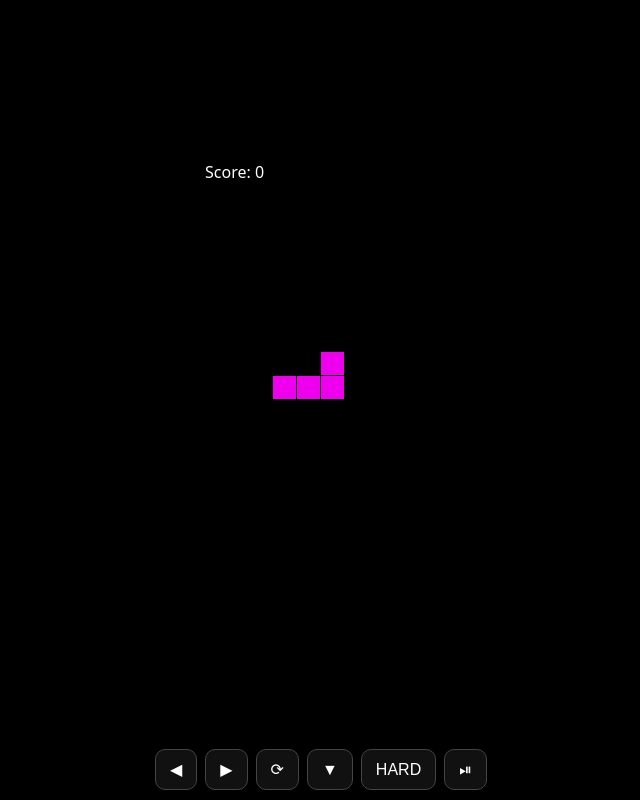
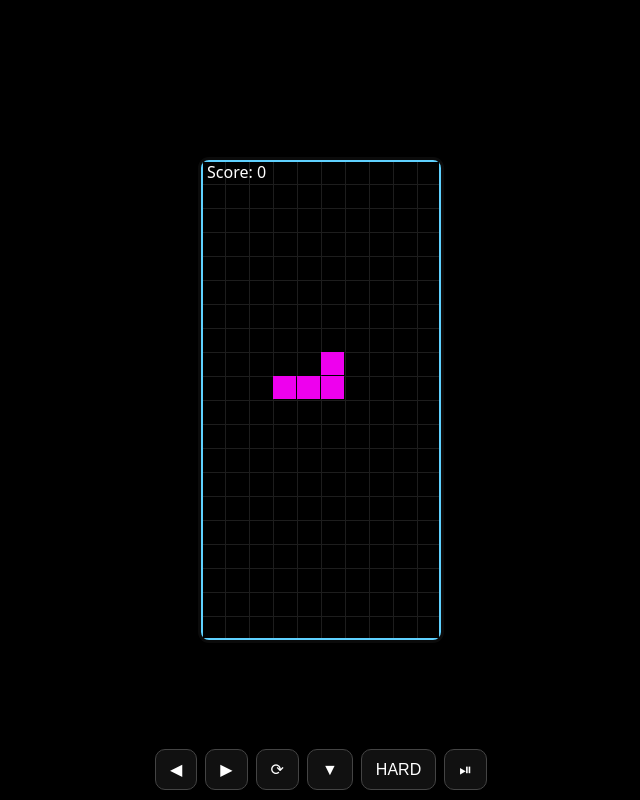
Before and after one commit to JohmBrowe/arcade-classics-neo, a plain HTML site: page games/tetris.html in a window 1280 px wide. Shown: the whole page, without its empty margins (319-959 px from the left). Drawn offline with Linux system fonts and the light colour scheme.

Commit message:
Update tetris.html

```diff
--- a/games/tetris.html
+++ b/games/tetris.html
@@ -6,7 +6,8 @@
   #ui{position:fixed;inset:auto 0 0 0;display:flex;gap:8px;justify-content:center;padding:10px;background:linear-gradient(0,#000,transparent)}
   button{background:#111;color:#fff;border:1px solid #444;border-radius:10px;padding:10px 14px;font-size:16px}
   #wrap{display:grid;place-items:center;height:100%}
-  canvas{image-rendering:pixelated;touch-action:none}
+  /* add a subtle outer border/shadow around the canvas */
+  canvas{image-rendering:pixelated;touch-action:none;border-radius:8px;box-shadow:0 0 0 3px #0b0b0b, 0 8px 28px rgba(0,0,0,.45)}
 </style></head><body>
 <div id="wrap"><canvas id="c" width="240" height="480"></canvas></div>
 <div id="ui">
@@ -25,35 +26,65 @@ let cur,next,px,py,rot,score=0,over=false,paused=false,dropT=0,spd=600;
 
 function rnd(n){return Math.floor(Math.random()*n)}
 function spawn(){cur=next||rnd(7)+1; next=rnd(7)+1; px=3; py=0; rot=0; if(collide(px,py,rot)) {over=true}}
-function shape(id,r){
-  let m=SHAPES[id-1]; for(let i=0;i<r;i++) m=rotR(m); return m
-}
+function shape(id,r){let m=SHAPES[id-1]; for(let i=0;i<r;i++) m=rotR(m); return m}
 function rotR(m){const h=m.length,w=m[0].length;const o=[...Array(w)].map(_=>Array(h).fill(0));
   for(let y=0;y<h;y++)for(let x=0;x<w;x++)o[x][h-1-y]=m[y][x];return o}
 function collide(x,y,r){const m=shape(cur,r); for(let j=0;j<m.length;j++)for(let i=0;i<m[0].length;i++){
   if(!m[j][i])continue; const nx=x+i, ny=y+j; if(nx<0||nx>=W||ny>=H||ny<0) return true; if(ny>=0&&grid[ny][nx])return true;} return false}
 function merge(){const m=shape(cur,rot); for(let j=0;j<m.length;j++)for(let i=0;i<m[0].length;i++){ if(m[j][i]&&py+j>=0) grid[py+j][px+i]=cur; } }
 function clearLines(){let k=0; for(let y=H-1;y>=0;y--){ if(grid[y].every(v=>v)){grid.splice(y,1);grid.unshift(Array(W).fill(0));k++;y++;} } score+= [0,40,100,300,1200][k]||0; spd=Math.max(120,600- Math.floor(score/200)*30)}
-function step(t){ if(paused){draw(); requestAnimationFrame(step); return}
+
+function step(t){ if(paused){draw(); return requestAnimationFrame(step)}
   if(over){draw(); return}
   if(!dropT) dropT=t; if(t-dropT>spd){ if(!collide(px,py+1,rot)){py++} else { merge(); clearLines(); spawn(); } dropT=t }
   draw(); requestAnimationFrame(step)
 }
+
 function draw(){
+  // background field
   ctx.fillStyle='#000'; ctx.fillRect(0,0,cvs.width,cvs.height);
-  // board
+
+  // faint grid so edges and width are obvious
+  ctx.strokeStyle='#1d1d1d'; ctx.lineWidth=1;
+  for(let x=1;x<W;x++){ ctx.beginPath(); ctx.moveTo(x*S+0.5,0.5); ctx.lineTo(x*S+0.5,H*S-0.5); ctx.stroke(); }
+  for(let y=1;y<H;y++){ ctx.beginPath(); ctx.moveTo(0.5,y*S+0.5); ctx.lineTo(W*S-0.5,y*S+0.5); ctx.stroke(); }
+
+  // blocks already placed
   for(let y=0;y<H;y++)for(let x=0;x<W;x++){ let v=grid[y][x]; if(v){ctx.fillStyle=COL[v]; ctx.fillRect(x*S,y*S,S-1,S-1)}}
-  // piece
-  if(!over){ const m=shape(cur,rot); ctx.fillStyle=COL[cur]; for(let j=0;j<m.length;j++)for(let i=0;i<m[0].length;i++) if(m[j][i]) ctx.fillRect((px+i)*S,(py+j)*S,S-1,S-1) }
+
+  // current piece
+  if(!over){ const m=shape(cur,rot); ctx.fillStyle=COL[cur];
+    for(let j=0;j<m.length;j++)for(let i=0;i<m[0].length;i++) if(m[j][i]) ctx.fillRect((px+i)*S,(py+j)*S,S-1,S-1);
+  }
+
+  // **clear, high-contrast border around playfield**
+  ctx.lineWidth=3;
+  ctx.strokeStyle='#5fd1ff';          // bright cyan border
+  ctx.strokeRect(0.5,0.5,W*S-1,H*S-1);
+
   // HUD
-  ctx.fillStyle='#fff'; ctx.font='16px system-ui'; ctx.fillText('Score: '+score, 4,18); if(over)ctx.fillText('GAME OVER (tap ⏯ to restart)',4,38); if(paused)ctx.fillText('PAUSED',4,38);
+  ctx.fillStyle='#fff'; ctx.font='16px system-ui';
+  ctx.fillText('Score: '+score, 6,18);
+  if(over)ctx.fillText('GAME OVER (tap ⏯ to restart)',6,38);
+  if(paused)ctx.fillText('PAUSED',6,38);
 }
+
 function L(){ if(!collide(px-1,py,rot)) px-- }
 function R(){ if(!collide(px+1,py,rot)) px++ }
 function D(){ if(!collide(px,py+1,rot)) py++ }
 function Rot(){ const r=(rot+1)%4; if(!collide(px,py,r)) rot=r }
 function Drop(){ while(!collide(px,py+1,rot)) py++; D() }
 function toggle(){ if(over){ grid=[...Array(H)].map(_=>Array(W).fill(0)); score=0; spd=600; over=false; spawn(); } else paused=!paused }
-addEventListener('keydown',e=>{const k=e.key; if(k==='ArrowLeft'||k==='a')L(); else if(k==='ArrowRight'||k==='d')R(); else if(k==='ArrowDown'||k==='s')D(); else if(k==='ArrowUp'||k==='w' || k==='x')Rot(); else if(k===' ')Drop(); else if(k==='p')toggle()});
+
+addEventListener('keydown',e=>{
+  const k=e.key;
+  if(k==='ArrowLeft'||k==='a')L();
+  else if(k==='ArrowRight'||k==='d')R();
+  else if(k==='ArrowDown'||k==='s')D();
+  else if(k==='ArrowUp'||k==='w'||k==='x')Rot();
+  else if(k===' ')Drop();
+  else if(k==='p')toggle();
+});
+
 spawn(); requestAnimationFrame(step);
 </script></body></html>
```
